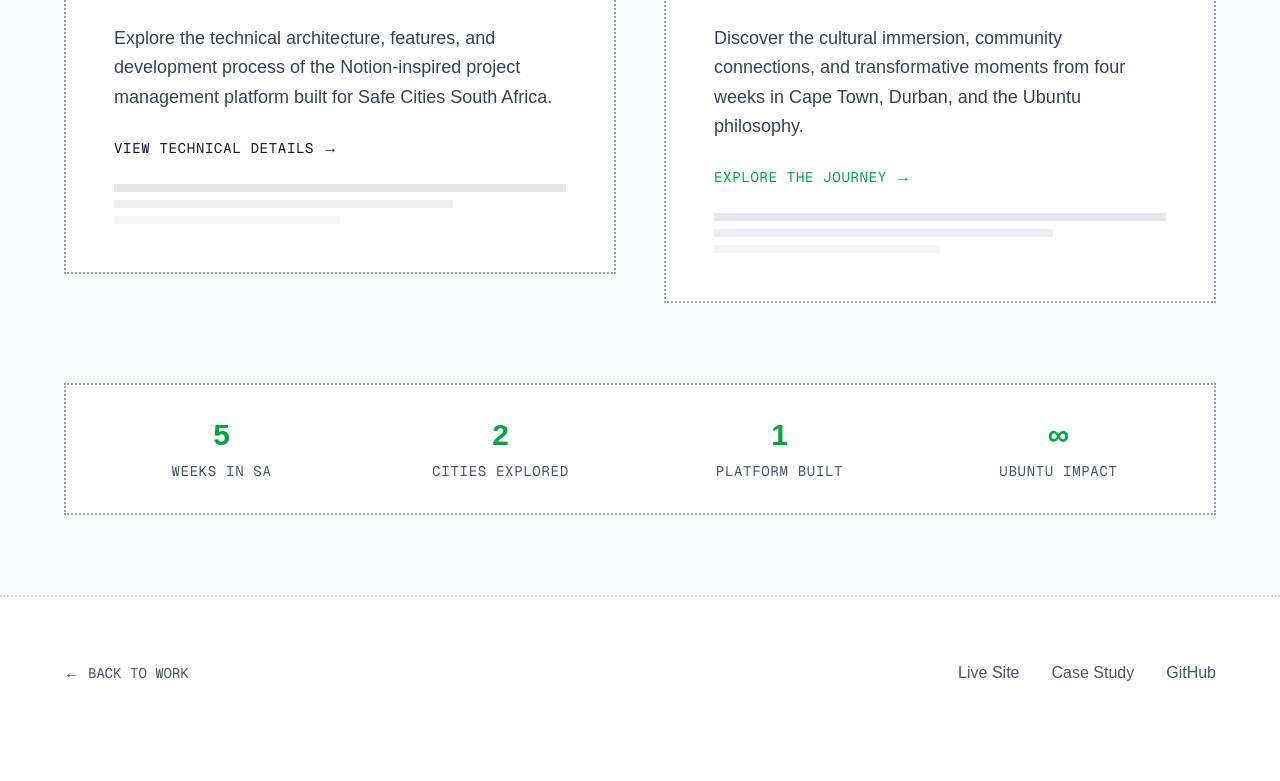
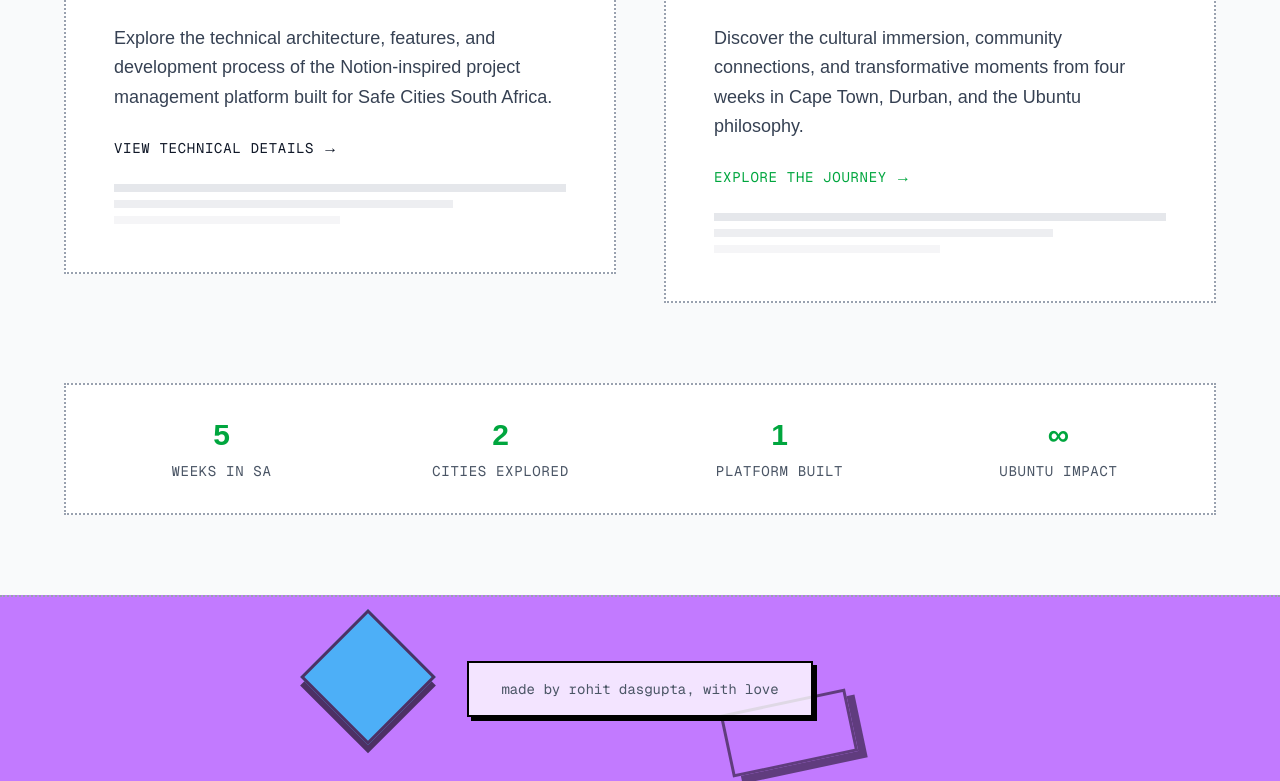
Before and after one commit to rdg922/portfolio, a Next.js app: page /work/edu-africa in a window 1280 px wide. Shown: the part 925-1706 px from the top of the page. Before the commit the page ends 1674 px from the top, so only its background shows below. Built offline with nearby package versions, Linux system fonts and the light colour scheme.

Commit message:
fix spacing and use footer
	modified:   src/app/page.tsx
	modified:   src/app/work/edu-africa/page.tsx
	modified:   src/app/work/swamphacks-2025/page.tsx
	modified:   src/components/InteractiveBackground.tsx

```diff
--- a/src/app/page.tsx
+++ b/src/app/page.tsx
@@ -1,7 +1,10 @@
 "use client";
+import { useRef } from "react";
+import Navbar from "../components/Navbar";
 import InteractiveBackground from "../components/InteractiveBackground";
 import PageTransition, {
   TransitionOverlay,
+  triggerPageTransition,
 } from "../components/PageTransition";
 import WorkPage from "@/components/Works";
 import Footer from "@/components/Footer";
@@ -26,7 +29,7 @@ export default function Home() {
           {/* Hero Section */}
           <InteractiveBackground>
             <div className="text-center px-4 relative z-10">
-              <div className="bg-white border-4 border-black shadow-[12px_12px_0px_0px_rgba(0,0,0,1)] p-8 transform -rotate-1 mb-8 hover:shadow-[16px_16px_0px_0px_rgba(0,0,0,1)] hover:transform hover:-rotate-2 transition-all duration-300">
+              <div className="max-w-4xl mx-auto bg-white border-4 border-black shadow-[12px_12px_0px_0px_rgba(0,0,0,1)] p-8 transform -rotate-1 mb-8 hover:shadow-[16px_16px_0px_0px_rgba(0,0,0,1)] hover:transform hover:-rotate-2 transition-all duration-300">
                 <h1 className="text-6xl md:text-8xl font-black text-black mb-6 uppercase tracking-tight transform rotate-1">
                   ROHIT
                   <br />
--- a/src/app/work/edu-africa/page.tsx
+++ b/src/app/work/edu-africa/page.tsx
@@ -9,6 +9,7 @@ import PageTransition, {
   TransitionOverlay,
   triggerPageTransition,
 } from "../../../components/PageTransition";
+import Footer from "@/components/Footer";
 
 export default function EduAfricaPage() {
   const projectCardRef = useRef<HTMLDivElement>(null);
@@ -244,42 +245,7 @@ export default function EduAfricaPage() {
           </div>
 
           {/* Bottom Navigation */}
-          <div className="py-16 px-8 border-t-2 border-dotted border-gray-300 bg-white">
-            <div className="max-w-6xl mx-auto flex justify-between items-center">
-              <Link
-                href="/#my-work"
-                className="group flex items-center space-x-2 text-gray-600 hover:text-black transition-colors"
-              >
-                <span className="group-hover:-translate-x-1 transition-transform">
-                  ←
-                </span>
-                <span className="font-mono text-sm uppercase">
-                  Back to Work
-                </span>
-              </Link>
-
-              <div className="flex space-x-8">
-                <Link
-                  href="#"
-                  className="text-gray-600 hover:text-green-600 transition-colors"
-                >
-                  Live Site
-                </Link>
-                <Link
-                  href="#"
-                  className="text-gray-600 hover:text-green-600 transition-colors"
-                >
-                  Case Study
-                </Link>
-                <Link
-                  href="#"
-                  className="text-gray-600 hover:text-green-600 transition-colors"
-                >
-                  GitHub
-                </Link>
-              </div>
-            </div>
-          </div>
+          <Footer />
         </div>
       </PageTransition>
     </>
--- a/src/app/work/swamphacks-2025/page.tsx
+++ b/src/app/work/swamphacks-2025/page.tsx
@@ -376,7 +376,7 @@ export default function SwampHacks2025Page() {
                   </p>
                   <div className="flex flex-col sm:flex-row gap-4 justify-center items-center">
                     <Link
-                      href="https://youtu.be/6tzbO22YZks"
+                      href="https://github.com/rdg922/swamphacks"
                       target="_blank"
                       rel="noopener noreferrer"
                       className="flex gap-2 bg-black text-white px-8 py-4 rounded-xl font-black text-lg hover:bg-gray-800 transition-colors duration-300 shadow-[4px_4px_0px_0px_rgba(0,0,0,1)] hover:shadow-[6px_6px_0px_0px_rgba(0,0,0,1)] hover:-translate-y-1 transition-all"
@@ -384,7 +384,7 @@ export default function SwampHacks2025Page() {
                       <SiGithub /> GITHUB
                     </Link>
                     <Link
-                      href="https://youtu.be/6tzbO22YZks"
+                      href="https://devpost.com/software/ecoscan-ef6jpg?_gl=1*13ld3f*_gcl_au*MTgxNzU4MDI1OS4xNzQ0NjY1MTA2*_ga*MTgwNjAzMzE4Ni4xNzQ0NjY1MTA3*_ga_0YHJK3Y10M*MTc0NDY2NTEwNi4xLjEuMTc0NDY2NTU3Ni4wLjAuMA.."
                       target="_blank"
                       rel="noopener noreferrer"
                       className="flex gap-2 bg-black text-white px-8 py-4 rounded-xl font-black text-lg hover:bg-gray-800 transition-colors duration-300 shadow-[4px_4px_0px_0px_rgba(0,0,0,1)] hover:shadow-[6px_6px_0px_0px_rgba(0,0,0,1)] hover:-translate-y-1 transition-all"
--- a/src/components/InteractiveBackground.tsx
+++ b/src/components/InteractiveBackground.tsx
@@ -283,7 +283,7 @@ export default function InteractiveBackground({
   return (
     <section
       ref={containerRef}
-      className="min-h-screen flex items-center justify-center relative overflow-hidden"
+      className="min-h-screen flex flex-col justify-center relative overflow-hidden"
       onClick={handleBackgroundClick}
     >
       {/* Interactive floating shapes */}
```
